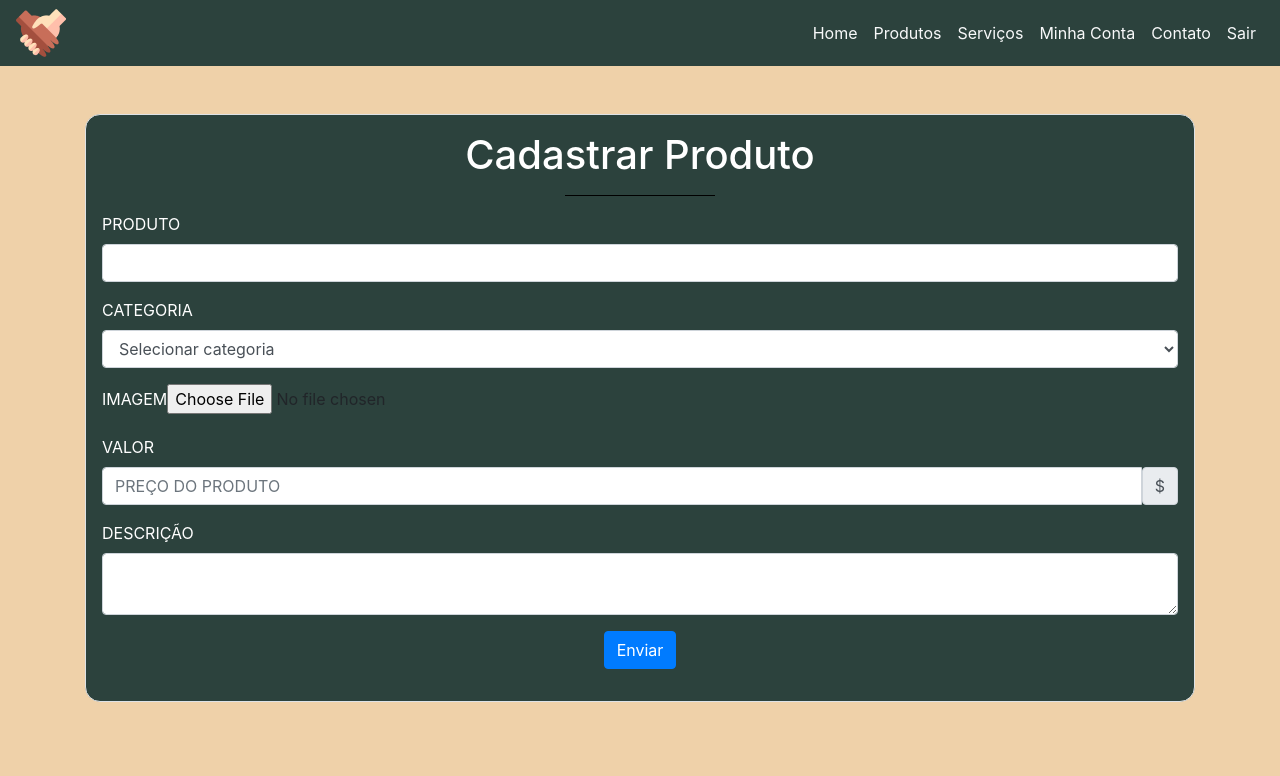
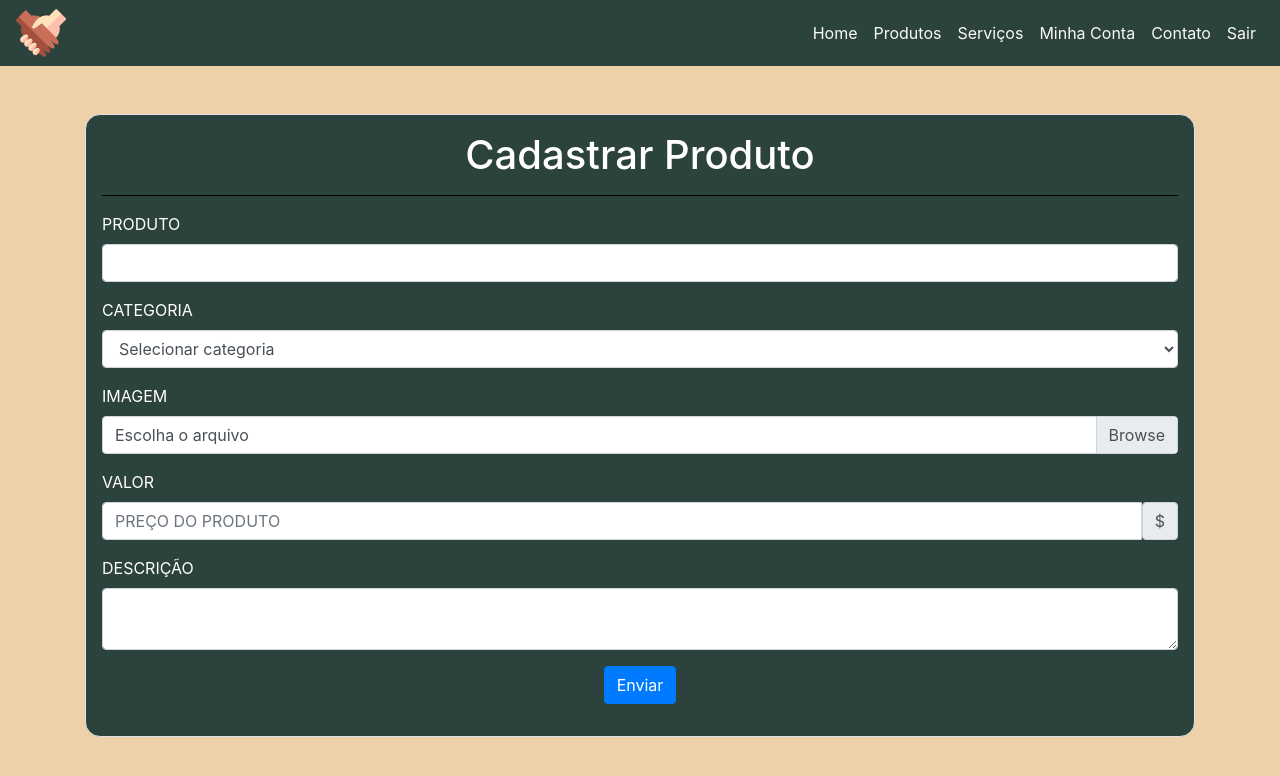
Before and after one commit to grupo9recode/squad09, a React (Create React App) app: page /cadastrarprodutos in a window 1280 px wide. Shown: the top 776 px of the page. Built offline with nearby package versions, Linux system fonts and the light colour scheme.

Commit message:
com inner join

```diff
--- a/src/Componentes/Produtos/IndexProdutos.css
+++ b/src/Componentes/Produtos/IndexProdutos.css
@@ -6,7 +6,7 @@
     box-shadow: 5px 5px 15px rgba(0, 0, 0, 0.76);
 }
 
-hr{
+.barra{
     width: 150px;
 }
 
--- a/src/Componentes/Produtos/IndexProdutos.js
+++ b/src/Componentes/Produtos/IndexProdutos.js
@@ -19,11 +19,12 @@ const IndexProduto = (props)=>{
                         <div className="text-center">
                             <img src={require('../../Imagens/icon.jpg').default} className="img-fluid rounded-circle w-50 mb-3" alt="..." />
                             <h5>Maria Silva</h5>
-                            <hr></hr>
+                            <hr className="barra"></hr>
                             <h6>{props.produto}</h6>
                         </div>
                         <div className="mb-3">
                             <img src={require('../../Imagens/default.jpg').default} className="card-img-top" alt="..." />
+                            <p className="card-text">Anunciante: {props.anunciante}  </p>
                             <div className="">
                                 <p className="text-center lead">Clique para mais informações.</p>
                                 <button className="btn btn-sm p-botao abrir-modal" onClick={abrirModal}>DETALHES</button>
@@ -41,7 +42,7 @@ const IndexProduto = (props)=>{
                         <p className="card-text">Nome do protudo: </p>
                         <p className="card-text">Valor: {props.valor} </p>
                         <p className="card-text">Descrição do produto: {props.descricao} </p>
-                        <p className="card-text">Anunciante: {props.anunciante}  </p>
+
                     </div>
                 </div>
             </div>
--- a/src/Pages/CadastrarProdutos.js
+++ b/src/Pages/CadastrarProdutos.js
@@ -38,8 +38,12 @@ export default function CadastrarProdutos() {
                         </div>
 
                         <div className="mb-3">
-                            <label className="form-label text-white">IMAGEM</label>
-                            <input type="file" name="imagem" />
+                        <label className="form-label text-white">IMAGEM</label>
+                        <div className="custom-file">
+                            <input type="file" className="custom-file-input" id="validatedCustomFile"/>
+                            <label className="custom-file-label" for="validatedCustomFile">Escolha o arquivo</label>
+                            <div className="invalid-feedback">Example invalid custom file feedback</div>
+                        </div>
                         </div>
 
                         <div className="mb-3">
```
Also changed, not shown: 2 other files (tests, documents, lock files or other folders).
